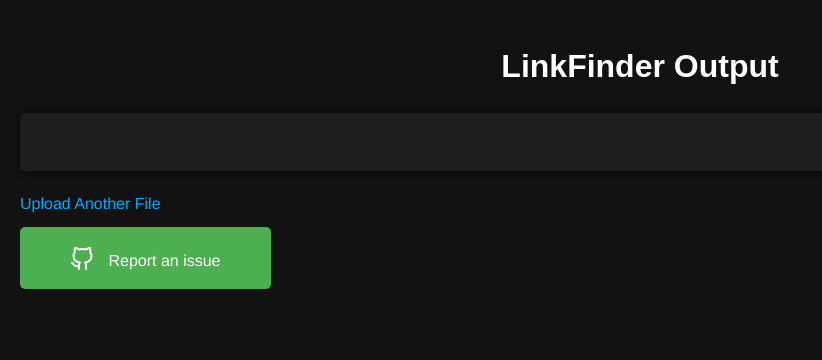
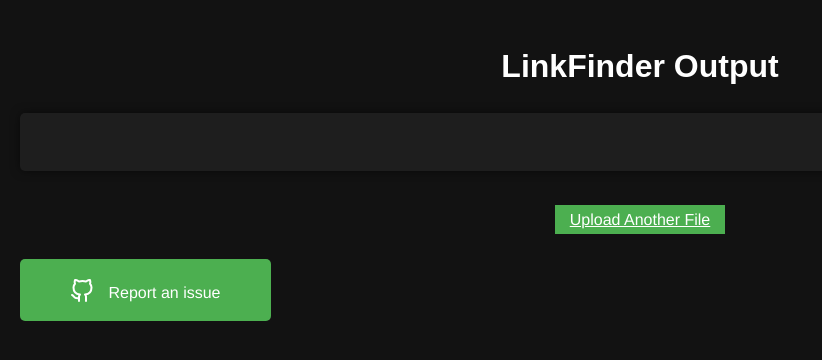
Before and after one commit to Raunaksplanet/LinkFinder-Web-Version, a Flask app: template templates/output2.html in a window 1280 px wide. Shown: the top 360 px of the page, without its empty margins (0-822 px from the left). Run offline with Flask 3, Linux system fonts and the light colour scheme; the template is opened without the code that fills it, so the values that code supplies are empty.

Commit message:
Update output-style.css

```diff
--- a/static/output-style.css
+++ b/static/output-style.css
@@ -14,10 +14,7 @@ h1 {
     margin-bottom: 20px;
 }
 
-a {
-    color: #00aaff; /* Light blue color for links */
-    text-decoration: none;
-}
+
 
 .text {
     font-size: 16px;
@@ -27,6 +24,27 @@ a {
     border-radius: 5px;
     box-shadow: 0 0 10px rgba(0, 0, 0, 0.5); /* Darker shadow */
     margin-bottom: 20px;
+}
+
+a {
+    padding: 6px 15px;
+    background-color: #4CAF50;
+    color: white;
+    border: none;
+    cursor: pointer;
+    font-size: 16px;
+    margin: 0 4px;
+}
+.pagiantion{
+    display: flex;
+    align-items: center;
+    justify-content: center;
+}
+
+.pagiantion2{
+    text-align: center;
+    margin: 1em 0;
+    padding: 0px 16px;
 }
 
 .highlight {
```
